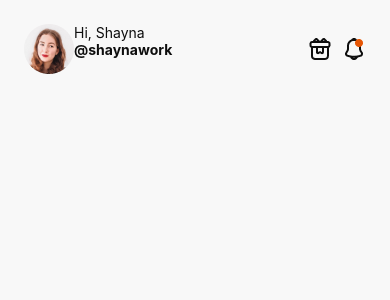
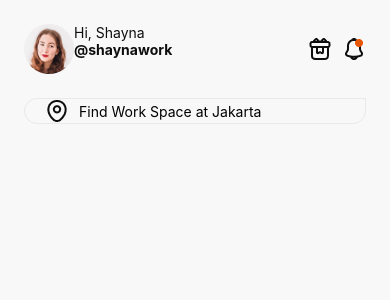
Before and after one commit to nurfaidzy/FindWorkSpace-Porto, a React Native app: screen /Home in a window 390 px wide. Shown: the top 300 px of the page. Built offline with nearby package versions, Linux system fonts and the light colour scheme.

Commit message:
searchbar created

```diff
--- a/src/screens/Home/HomePage.tsx
+++ b/src/screens/Home/HomePage.tsx
@@ -2,11 +2,18 @@ import {View, StyleSheet} from 'react-native';
 import React from 'react';
 import {colors} from '../../../assets/styles/Colors';
 import Header from './Header';
+import SearchBar from './SearchBar';
 
 export default function HomePage() {
   return (
     <View style={style.container}>
       <View>{Header()}</View>
+      <View>
+        <SearchBar
+          icon={require('../../../assets/icons/location.png')}
+          placeholder="Find Work Space at Jakarta"
+        />
+      </View>
     </View>
   );
 }
--- /dev/null
+++ b/src/screens/Home/SearchBar.tsx
@@ -0,0 +1,52 @@
+import {View, Text, Image, TextInput, StyleSheet} from 'react-native';
+import React from 'react';
+import {Gs} from '../../../assets/styles/GlobalStyle';
+import {colors} from '../../../assets/styles/Colors';
+
+interface PropsData {
+  icon?: any;
+  label?: string;
+  placeholder: string;
+}
+
+export default function SearchBar({icon, label, placeholder}: PropsData) {
+  return (
+    <>
+      <View style={style.sectionContainer}>
+        {label && <Text style={style.label}>{label}</Text>}
+        <View style={style.searchContainer}>
+          {icon && <Image source={icon} style={style.iconContainer} />}
+          <TextInput placeholder={placeholder} style={style.searchInput} />
+        </View>
+      </View>
+    </>
+  );
+}
+
+const style = StyleSheet.create({
+  label: {
+    ...Gs.h4,
+    ...Gs.textBlack,
+    marginTop: 16,
+    marginBottom: 4,
+  },
+  iconContainer: {
+    width: 24,
+    height: 24,
+  },
+  searchInput: {
+    marginLeft: 10,
+  },
+  searchContainer: {
+    ...Gs.flexRow,
+    ...Gs.itemsCenter,
+    ...Gs.cornerXL,
+    borderWidth: 1,
+    borderColor: colors.greyContainer,
+    paddingHorizontal: 20,
+  },
+  sectionContainer: {
+    paddingHorizontal: 24,
+    paddingBottom: 24,
+  },
+});
```
